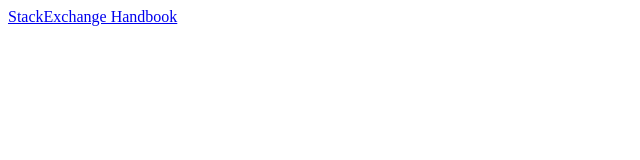
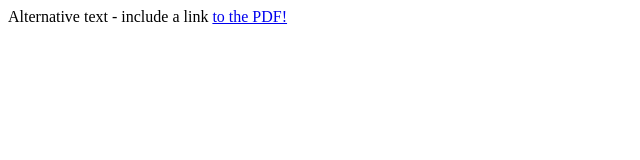
Before and after one commit to Sameriq56/pdf, a plain HTML site: page index.html in a window 1280 px wide. Shown: the whole page, without its empty margins (0-640 px from the left). Drawn offline with Linux system fonts and the light colour scheme.

Commit message:
Update index.html

```diff
--- a/index.html
+++ b/index.html
@@ -1,5 +1,5 @@
 <html>
-  <e>
-  <a target="_blank" alt="StackExchange Handbook" title="StackExchange Handbook"
-     href="2023%2003%20%2019_compressed.pdf">StackExchange Handbook</a>
+  <object data="2023%2003%20%2019_compressed.pdf" type="application/pdf" width="100%" height="100%">
+    <p>Alternative text - include a link <a href="2023%2003%20%2019_compressed.pdf">to the PDF!</a></p>
+    </object>
 </html>
```
